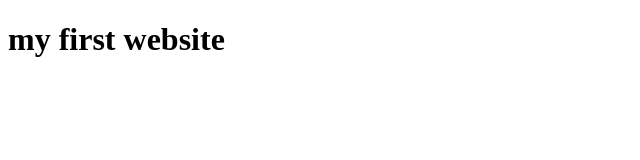
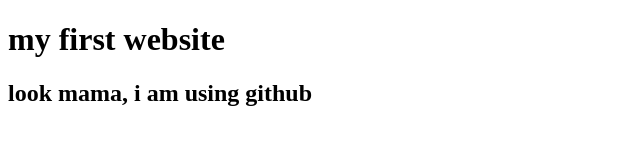
Before and after one commit to Simanta1997/my-first-website, a plain HTML site: page index.html in a window 1280 px wide. Shown: the whole page, without its empty margins (0-640 px from the left). Drawn offline with Linux system fonts and the light colour scheme.

Commit message:
added a header

```diff
--- a/index.html
+++ b/index.html
@@ -7,5 +7,6 @@
 </head>
 <body>
     <h1>my first website</h1>
+    <h2>look mama, i am using github</h2>
 </body>
 </html>
```
Also changed, not shown: 1 other file.
